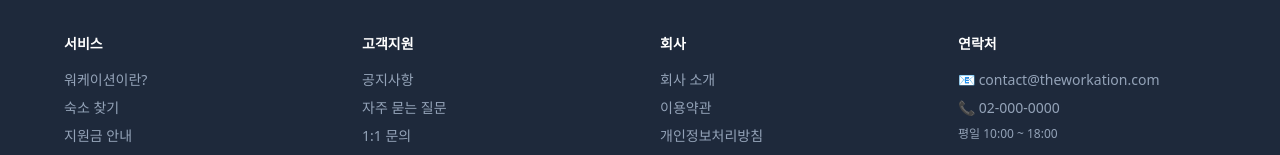
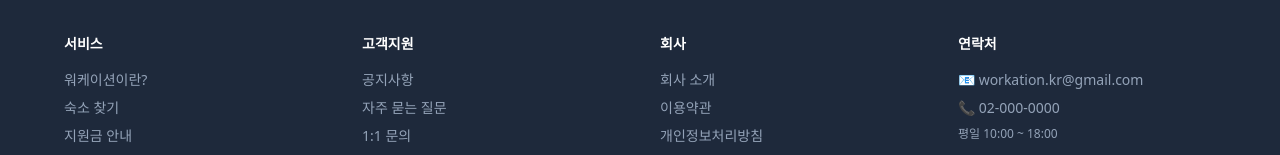
Before and after one commit to jm-potter/the_workation_app, a Next.js app in the folder workation-app/: page /focus in a window 1280 px wide. Shown: the part 1681-1836 px from the top of the page. Built offline with nearby package versions, Linux system fonts and the light colour scheme; no server answers.

Commit message:
fix: Update support email to workation.kr@gmail.com in footer

```diff
--- a/workation-app/components/ui/Footer.tsx
+++ b/workation-app/components/ui/Footer.tsx
@@ -20,7 +20,7 @@ export default function Footer() {
               <li><Link href="#" className="hover:text-white transition-colors">공지사항</Link></li>
               <li><Link href="/faq" className="hover:text-white transition-colors">자주 묻는 질문</Link></li>
               <li><Link href="#" className="hover:text-white transition-colors">1:1 문의</Link></li>
-              <li><a href="mailto:contact@theworkation.com" className="hover:text-white transition-colors">이메일 문의</a></li>
+              <li><a href="mailto:workation.kr@gmail.com" className="hover:text-white transition-colors">이메일 문의</a></li>
             </ul>
           </div>
           <div>
@@ -34,7 +34,7 @@ export default function Footer() {
           <div>
             <div className="font-bold text-sm mb-4">연락처</div>
             <ul className="space-y-2 text-sm text-[#94A3B8]">
-              <li>📧 contact@theworkation.com</li>
+              <li>📧 workation.kr@gmail.com</li>
               <li>📞 02-000-0000</li>
               <li className="text-xs">평일 10:00 ~ 18:00</li>
             </ul>
```
